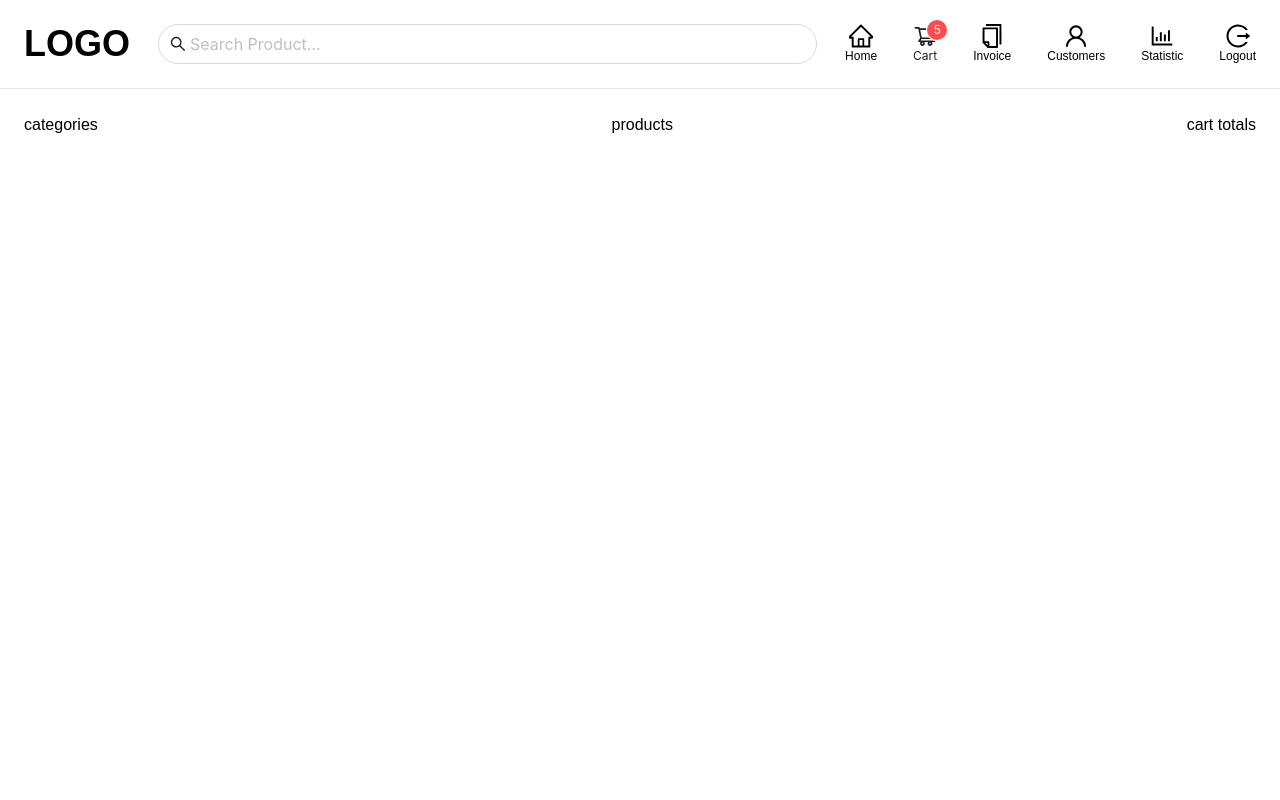
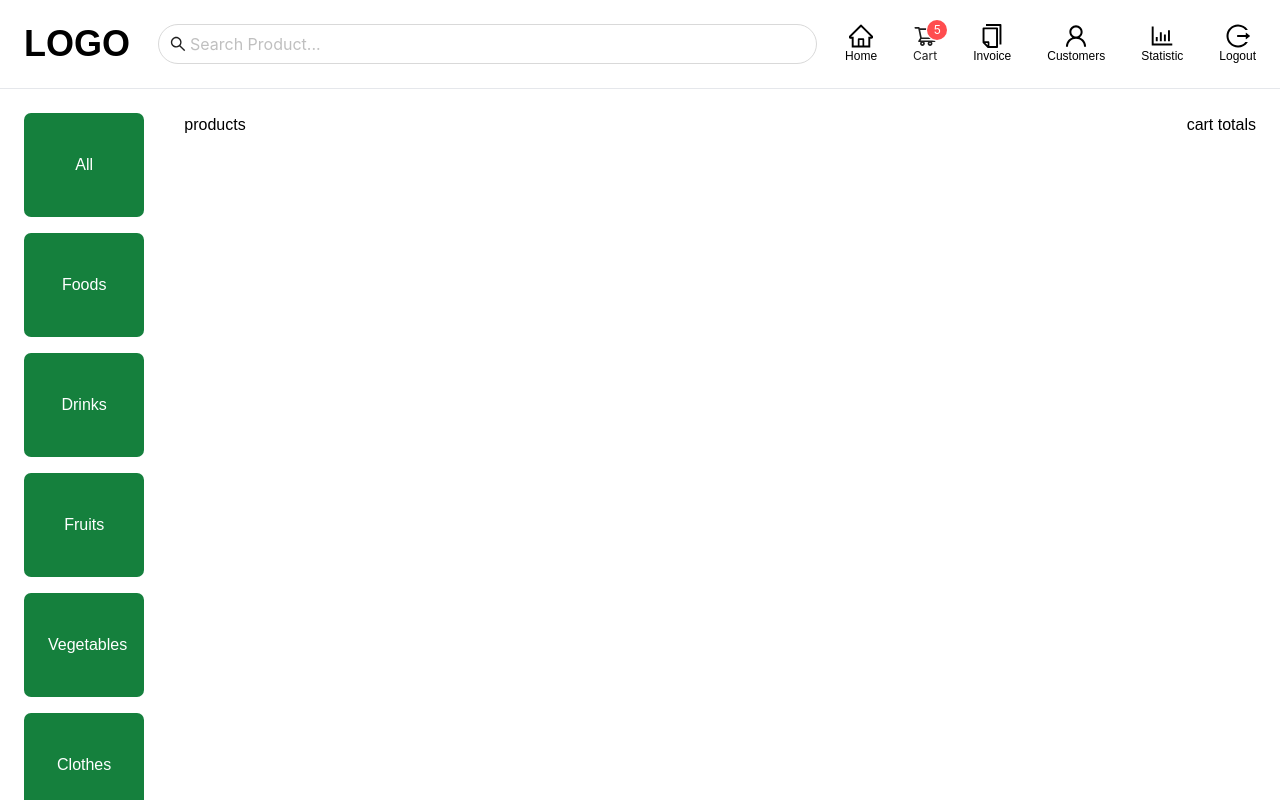
Before and after one commit to sadikahmetaydin/pos-application-system, a React (Create React App) app: page / in a window 1280 px wide. Shown: the top 800 px of the page. Built offline with nearby package versions, Linux system fonts and the light colour scheme.

Commit message:
create categories component

```diff
--- a/src/App.js
+++ b/src/App.js
@@ -1,3 +1,4 @@
+import Categories from "./components/categories/Categories";
 import Header from "./components/header/Header";
 
 function App() {
@@ -6,13 +7,13 @@ function App() {
       <Header />
 
       {/* Home Page */}
-      <div className="home px-6 flex justify-between">
+      <div className="home px-6 flex justify-between gap-10">
         {/* Categories */}
-        <div className="categories">
-          <div>categories</div>
+        <div className="categories flex-1 overflow-auto max-h-[calc(100vh-_-112px)] pb-64">
+          <Categories />
         </div>
         {/* Products */}
-        <div className="products">
+        <div className="products flex-[8]">
           <div className="">products</div>
         </div>
         {/* Cart Totals */}
--- /dev/null
+++ b/src/components/categories/Categories.jsx
@@ -0,0 +1,34 @@
+const Categories = () => {
+  return (
+    <ul className="flex flex-col gap-4 text-center">
+      <li className="bg-green-700 px-6 py-10 text-white cursor-pointer hover:bg-pink-700 transition-all ease-in rounded-[7px]">
+        <span>All</span>
+      </li>
+
+      <li className="bg-green-700 px-6 py-10 text-white cursor-pointer hover:bg-pink-700 transition-all ease-in rounded-[7px]">
+        <span>Foods</span>
+      </li>
+
+      <li className="bg-green-700 px-6 py-10 text-white cursor-pointer hover:bg-pink-700 transition-all ease-in rounded-[7px]">
+        <span>Drinks</span>
+      </li>
+
+      <li className="bg-green-700 px-6 py-10 text-white cursor-pointer hover:bg-pink-700 transition-all ease-in rounded-[7px]">
+        <span>Fruits</span>
+      </li>
+
+      <li className="bg-green-700 px-6 py-10 text-white cursor-pointer hover:bg-pink-700 transition-all ease-in rounded-[7px]">
+        <span>Vegetables</span>
+      </li>
+
+      <li className="bg-green-700 px-6 py-10 text-white cursor-pointer hover:bg-pink-700 transition-all ease-in rounded-[7px]">
+        <span>Clothes</span>
+      </li>
+
+      <li className="bg-green-700 px-6 py-10 text-white cursor-pointer hover:bg-pink-700 transition-all ease-in rounded-[7px]">
+        <span>Electronics</span>
+      </li>
+    </ul>
+  )
+}
+export default Categories
--- a/src/index.css
+++ b/src/index.css
@@ -7,8 +7,13 @@
 body {
   margin: 0;
   font-family: "Electrolize", sans-serif;
+  overflow: hidden;
 }
 
 .ant-btn-primary {
   background-color: #1677ff;
 }
+
+.categories::-webkit-scrollbar {
+  display: none;
+}
```
